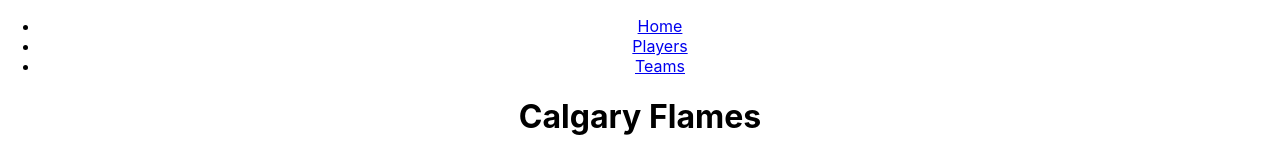
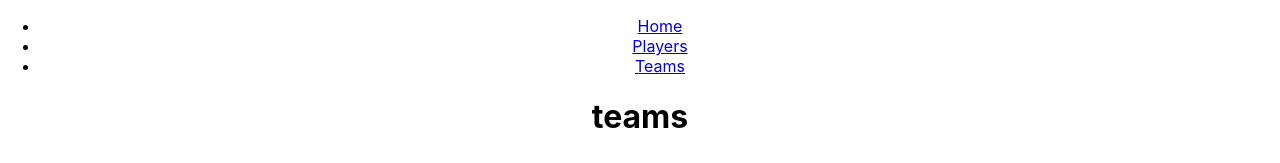
Before and after one commit to DanielCollins96/nhl-app, a React (Create React App) app: page /Teams in a window 1280 px wide. Shown: the top 163 px of the page. Built offline with nearby package versions, Linux system fonts and the light colour scheme.

Commit message:
Teams Page

```diff
--- a/src/components/Toolbar/Toolbar.js
+++ b/src/components/Toolbar/Toolbar.js
@@ -1,4 +1,6 @@
 import React from 'react';
+
+import Teams from "../../container/Teams/Teams";
 import {
     BrowserRouter as Router,
     Switch,
@@ -19,7 +21,7 @@ const toolbar = props => (
             <Link to="/about">Players</Link>
           </li>
           <li>
-            <Link to="/users">Teams</Link>
+            <Link to="/Teams">Teams</Link>
           </li>
         </ul>
       </nav>
@@ -30,9 +32,9 @@ const toolbar = props => (
         <Route path="/Players">
           {/* <About /> */}
         </Route>
-        <Route path="/Teams">
+        <Route path="/Teams" exact component={Teams} />
           {/* <Users /> */}
-        </Route>
+
         <Route path="/">
           {/* <Home /> */}
         </Route>
--- /dev/null
+++ b/src/container/Teams/Teams.js
@@ -0,0 +1,15 @@
+import React, { Component } from 'react';
+
+import classes from './Teams.css';
+
+class Teams extends Component {
+    render() {
+        return (
+            <div>
+                <h1>teams</h1>
+            </div>
+        );
+    }
+}
+
+export default Teams;
```
Also changed, not shown: src/container/Teams/Teams.css (added).
